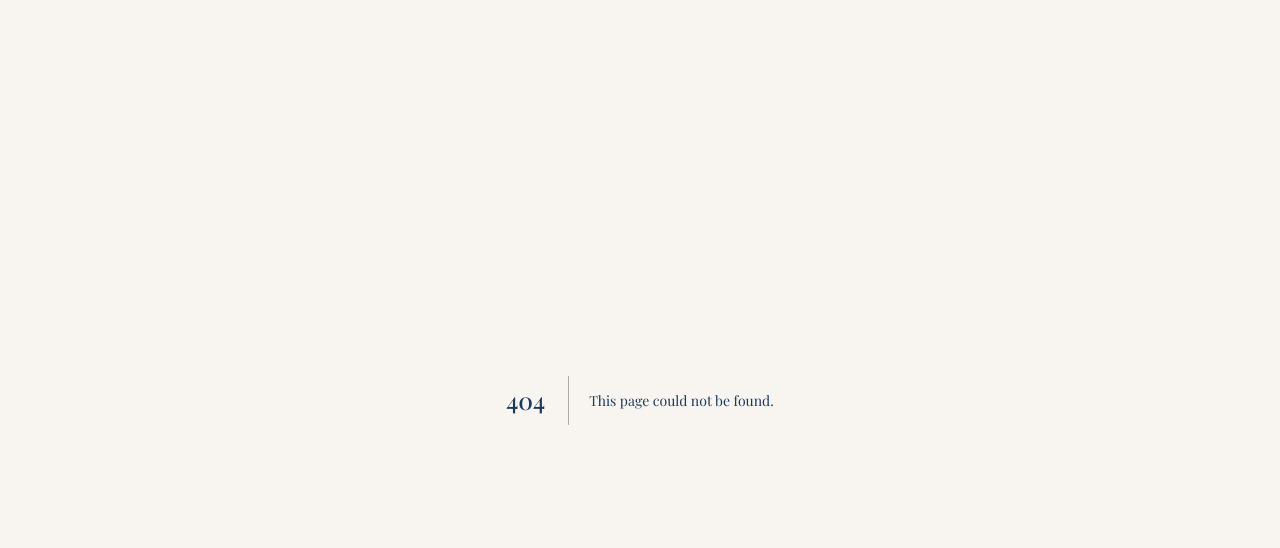
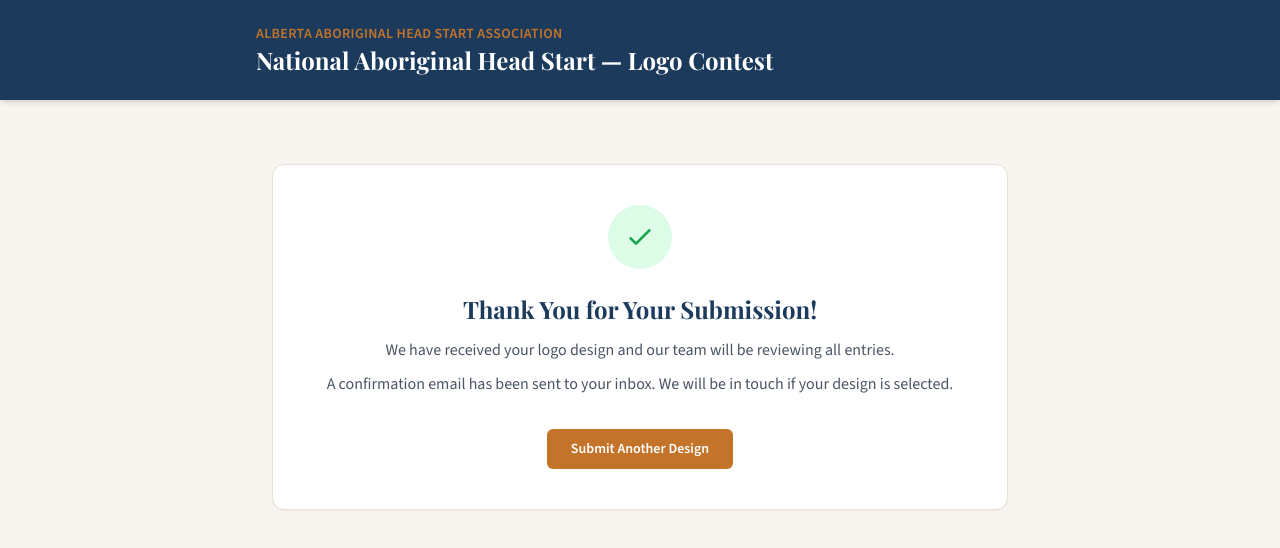
Before and after one commit to icespear514/logo_aahsa, a Next.js app: page /success in a window 1280 px wide. Before the commit this address had no page. Shown: the top 548 px of the page. Built offline with nearby package versions, Linux system fonts and the light colour scheme; a web font is replaced by a local one.

Commit message:
feat: add success/thank-you page

```diff
--- /dev/null
+++ b/app/success/page.tsx
@@ -0,0 +1,55 @@
+import Link from 'next/link'
+
+export default function SuccessPage() {
+  return (
+    <div className="min-h-screen bg-aahsa-cream">
+      <header className="bg-aahsa-navy py-6 px-4 shadow-md">
+        <div className="mx-auto max-w-3xl">
+          <p className="text-aahsa-ochre text-sm font-semibold tracking-wide uppercase">
+            Alberta Aboriginal Head Start Association
+          </p>
+          <h1 className="font-heading text-2xl font-bold text-white">
+            National Aboriginal Head Start — Logo Contest
+          </h1>
+        </div>
+      </header>
+
+      <main className="mx-auto max-w-3xl px-4 py-16 text-center">
+        <div className="rounded-xl bg-white shadow-sm border border-aahsa-warmGray p-10">
+          <div className="mx-auto mb-6 flex h-16 w-16 items-center justify-center rounded-full bg-green-100">
+            <svg
+              className="h-8 w-8 text-green-600"
+              fill="none"
+              stroke="currentColor"
+              viewBox="0 0 24 24"
+            >
+              <path
+                strokeLinecap="round"
+                strokeLinejoin="round"
+                strokeWidth={2}
+                d="M5 13l4 4L19 7"
+              />
+            </svg>
+          </div>
+          <h2 className="font-heading text-2xl font-bold text-aahsa-navy mb-3">
+            Thank You for Your Submission!
+          </h2>
+          <p className="text-gray-600 leading-relaxed mb-2">
+            We have received your logo design and our team will be reviewing
+            all entries.
+          </p>
+          <p className="text-gray-600 leading-relaxed mb-8">
+            A confirmation email has been sent to your inbox. We will be in
+            touch if your design is selected.
+          </p>
+          <Link
+            href="/"
+            className="inline-flex items-center gap-2 rounded-md bg-aahsa-ochre px-6 py-2.5 text-sm font-semibold text-white hover:bg-aahsa-orange transition-colors"
+          >
+            Submit Another Design
+          </Link>
+        </div>
+      </main>
+    </div>
+  )
+}
```
